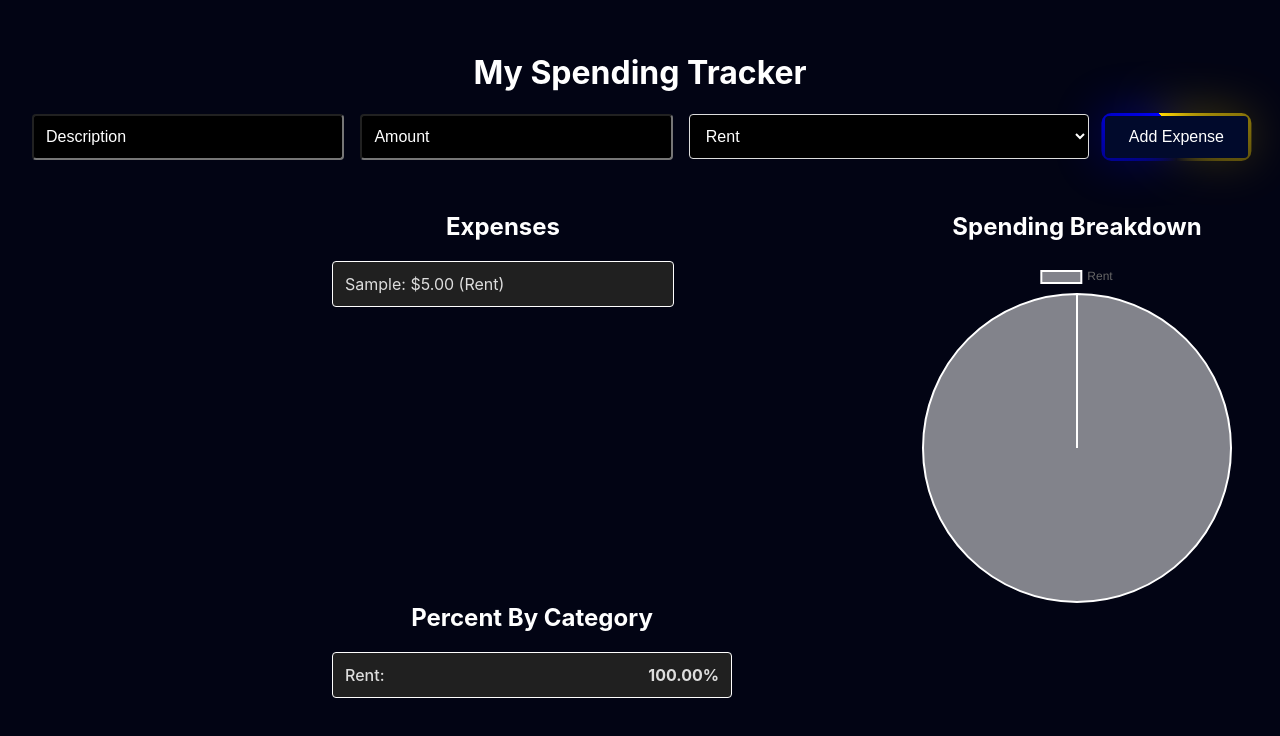
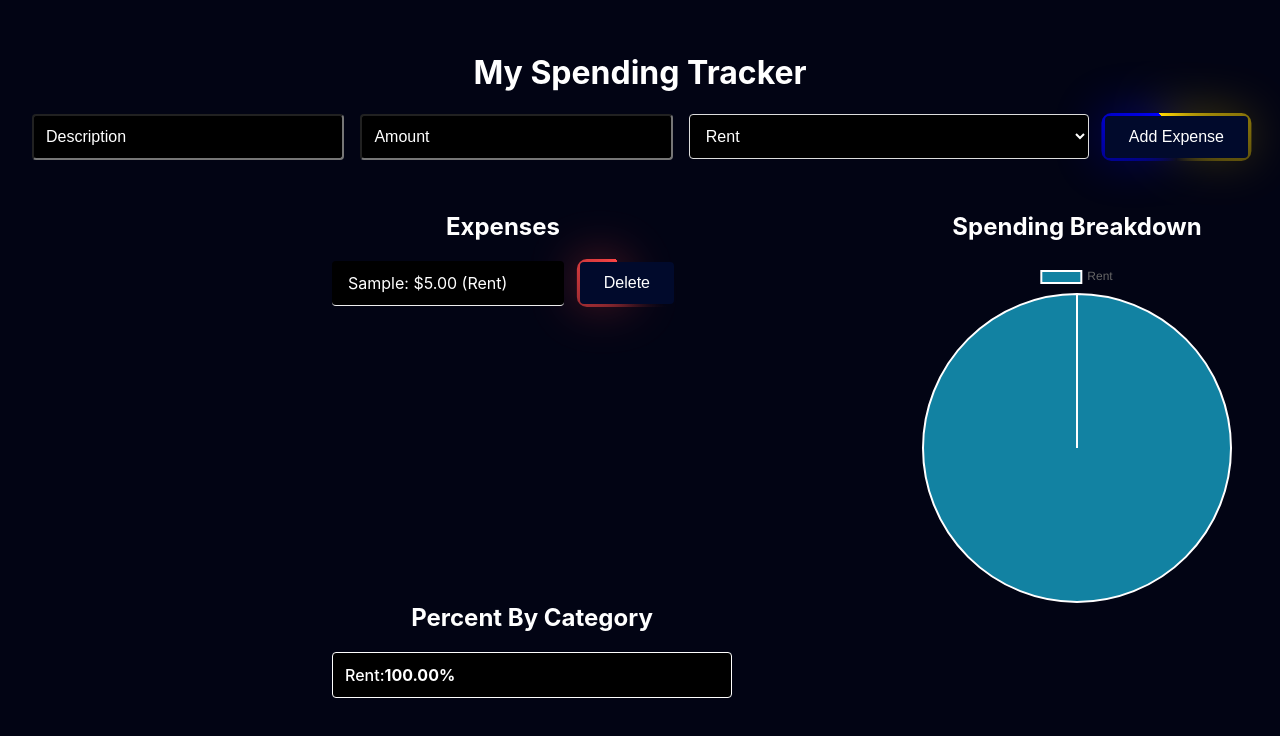
Before and after one commit to amarquez28/my-spending-tracker, a React (Create React App) app: page / in a window 1280 px wide. Both pictures are taken after typing "Sample", "5" into the empty fields and a click on the button "Add Expense". Shown: the top 736 px of the page. Built offline with nearby package versions, Linux system fonts and the light colour scheme.

Commit message:
added delete buttons and changes some css styling around

```diff
--- a/src/App.css
+++ b/src/App.css
@@ -116,23 +116,69 @@ button[type="submit"]:hover{
 .percentages-container h2{
   margin-top: 0;
   text-align: center;
+
 }
 .percentages-container li{
   font-weight: 500;
+  color: #fff;
+  justify-content: space-between;
+  padding: 0.75rem;
+  border: 1px solid #ffffff;
+  background-color: #000000;
+  margin-bottom: 0.5rem;
+  border-radius: 4px;
+  max-width: 500px;
+  text-align: left;
 }
 
 ul{
   list-style: none;
   padding: 0;
 }
-li{
-  color: #ddd;
+.delete-btn{
+  padding: 0.75rem 1.5rem;
+  border: none;
+  background-color: #010a2c;
+  color: white;
+  border-radius: 4px;
+  cursor: pointer;
+  font-size: 1rem;
+  transition: background-color 0.2s;
+  position: relative;
+}
+.delete-btn::before, .delete-btn::after{
+  content: '';
+  position: absolute;
+  height: 100%;
+  width: 100%;
+  top: 50%;
+  left: 50%;
+  translate: -50% -50%;
+  z-index: -1;
+  padding: 3px;
+  border-radius: 10px;
+  /* background-image: conic-gradient(); */
+  background-image: conic-gradient(from var(--angle), transparent 40%,#ff4545);
+}
+.delete-btn::before{
+  filter: blur(1.5rem);
+  opacity: 0.5;
+}
+.delete-btn::hover{
+  color:#ffffff;
+  background-color: #02165d;
+}
+.expense-item{
   display: flex;
-  justify-content: space-between;
-  padding: 0.75rem;
-  border: 1px solid #ffffff;
-  background-color: #202020;
+  align-items: center;
+  gap: 1rem;
   margin-bottom: 0.5rem;
+}
+.expense-details{
+  flex-grow: 1;
+  padding: 0.75rem 1rem;
+  border-bottom: 1px solid #eee;
+  background-color: #000000;
   border-radius: 4px;
-  max-width: 500px;
+  color: #fff;
 }
--- a/src/App.tsx
+++ b/src/App.tsx
@@ -32,12 +32,16 @@ const App: React.FC = () => {
     setExpenses([...expenses,{...expense, id: Date.now().toString() }]);
   };
 
+  const deleteExpense = (id: string) => {
+    setExpenses(expenses.filter(expense => expense.id !== id));
+  };
+
   return (
     <div style={{padding: '2rem'}}>
       <h1>My Spending Tracker</h1>
       <ExpenseForm onSubmit={addExpense}/>
       <div className='main-content'>
-        <ExpenseList expenses={expenses}/>
+        <ExpenseList expenses={expenses} onDeleteExpense={deleteExpense}/>
         <SpendingPieChart expenses={expenses}/>
       </div>
         <Percentages expenses={expenses}/>
--- a/src/components/ExpenseForm.tsx
+++ b/src/components/ExpenseForm.tsx
@@ -5,7 +5,7 @@ interface ExpenseFormProps{
     onSubmit: (expense: Omit<Expense, 'id'>) => void;
 }
 
-const categoriesList = ['Rent', 'Groceries', 'Bills', 'Entertainment', 'Subscription','Miscellaneous '];
+const categoriesList = ['Rent', 'Groceries', 'Bills', 'Entertainment', 'Subscription','Miscellaneous'];
 
 const ExpenseForm: React.FC<ExpenseFormProps> = ({onSubmit}) => {
     const [description, setDescription] = useState('');
--- a/src/components/ExpenseList.tsx
+++ b/src/components/ExpenseList.tsx
@@ -2,16 +2,24 @@ import React from "react";
 import { Expense } from "../types";
 interface ExpenseListProps {
     expenses: Expense[];
+    onDeleteExpense: (id:string) => void;
 }
 
-const ExpenseList: React.FC<ExpenseListProps>  = ({ expenses }) => {
+const ExpenseList: React.FC<ExpenseListProps>  = ({ expenses, onDeleteExpense }) => {
     return(
         <div className="expense-list-container">
             <h2>Expenses</h2>
             <ul >
                 {expenses.map((expense) => (
-                    <li key={expense.id}>
-                        {expense.description}: ${expense.amount.toFixed(2)} ({expense.category})
+                    <li key={expense.id} className="expense-item">
+                        <div className="expense-details">
+                            {expense.description}: ${expense.amount.toFixed(2)} ({expense.category})
+                        </div>
+                        <button
+                            onClick={() => onDeleteExpense(expense.id)}
+                            className="delete-btn">
+                            Delete
+                        </button>
                     </li>
                 ))}
             </ul>
--- a/src/components/Percentages.tsx
+++ b/src/components/Percentages.tsx
@@ -25,7 +25,7 @@ const Percentages: React.FC<PercentagesListProps> = ({expenses}) => {
             <h2>Percent By Category</h2>
             <ul>
                 {Percentages.map(({category, percentage}) =>(
-                    <li key={category}>
+                    <li key={category} >
                         <span>{category}:</span>
                         <strong>{percentage}%</strong>
                     </li>
--- a/src/components/SpendingPieChart.tsx
+++ b/src/components/SpendingPieChart.tsx
@@ -23,12 +23,12 @@ const SpendingPieChart: React.FC<SpendingPieChartProps> = ({expenses}) => {
                 label: 'Spending by Category',
                 data: Object.values(spendingByCategory),
                 backgroundColor: [
-                    'rgba(255, 255, 255, 0.51)',
-                    'rgba(54, 162, 235, 0.6)',
-                    'rgb(0, 25, 98)',
-                    'rgb(255, 0, 144)',
-                    'rgba(119, 55, 249, 0.69)',
-                    'rgb(172, 2, 2)',
+                    '#1282A2',//cerulean
+                    '#001F54',//penn blue
+                    '#C0B7B1', //silver
+                    '#8E6E53',//some brown
+                    '#048A81',//taupe
+                    '#48392A',//dark cyan
                 ],
             },
         ],
```
